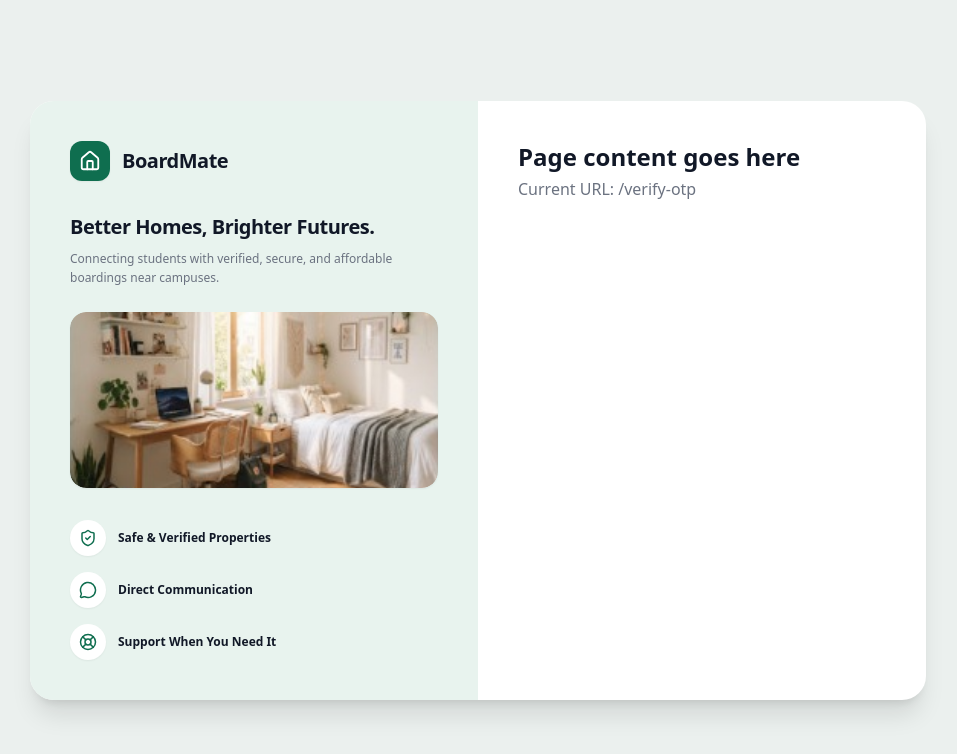
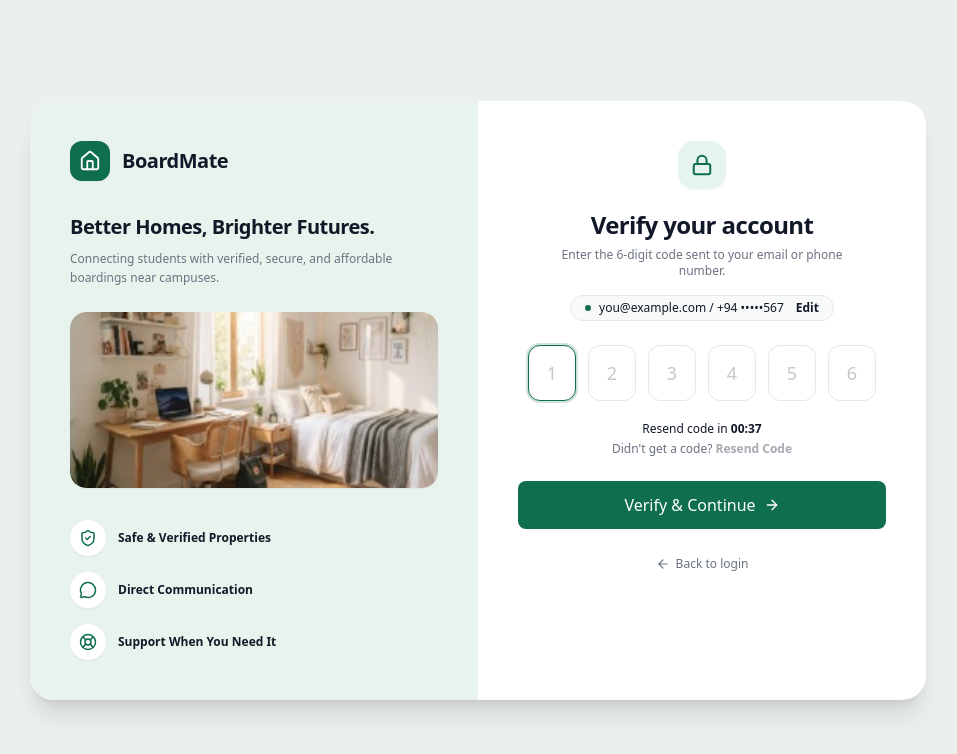
Before and after one commit to Esli-Fdo/BoardMate, a React app in the folder frontend/: page /verify-otp in a window 1280 px wide. Shown: the top 754 px of the page, without its empty margins (162-1119 px from the left). Built offline with nearby package versions, Linux system fonts and the light colour scheme; the HTML template or start-up script is replaced by a standard one.

Commit message:
Implement BoardMate verify account otp page

```diff
--- a/frontend/src/pages/auth/RegisterPage.jsx
+++ b/frontend/src/pages/auth/RegisterPage.jsx
@@ -96,7 +96,7 @@ function RegisterPage() {
     setTimeout(() => {
       setIsSubmitting(false)
       // Navigate to planned OTP verification route with registration context
-      navigate('/verify-otp', {
+      navigate('/verify-account', {
         state: {
           email,
           fullName,
--- /dev/null
+++ b/frontend/src/pages/auth/VerifyAccountPage.jsx
@@ -0,0 +1,265 @@
+import { useState, useRef, useEffect } from 'react'
+import { Link, useLocation, useNavigate } from 'react-router-dom'
+import { Lock, ArrowRight, ArrowLeft } from 'lucide-react'
+import Button from '../../components/common/Button'
+
+function VerifyAccountPage() {
+  const location = useLocation()
+  const navigate = useNavigate()
+
+  // 6 digit OTP boxes
+  const [otp, setOtp] = useState(['', '', '', '', '', ''])
+  const inputRefs = useRef([])
+
+  // Resend timer (initialized to 42s as in the Figma design)
+  const [countdown, setCountdown] = useState(42)
+  const canResend = countdown === 0
+  const [error, setError] = useState(null)
+  const [statusMessage, setStatusMessage] = useState(null)
+  const [isVerifying, setIsVerifying] = useState(false)
+
+  // Registration data passed via router state if available
+  const userEmail = location.state?.email || 'you@example.com'
+  const rawPhone = location.state?.phone || '77 123 4567'
+  const maskedPhone = rawPhone.length > 3 ? `+94 •••••${rawPhone.slice(-3)}` : '+94 •••••567'
+
+  // Countdown timer effect
+  useEffect(() => {
+    if (countdown > 0) {
+      const timer = setInterval(() => {
+        setCountdown((prev) => prev - 1)
+      }, 1000)
+      return () => clearInterval(timer)
+    }
+  }, [countdown])
+
+  // Focus the first input on page load
+  useEffect(() => {
+    inputRefs.current[0]?.focus()
+  }, [])
+
+  const handleChange = (index, value) => {
+    setError(null)
+    const sanitized = value.replace(/[^0-9]/g, '')
+
+    if (!sanitized) {
+      const newOtp = [...otp]
+      newOtp[index] = ''
+      setOtp(newOtp)
+      return
+    }
+
+    const newOtp = [...otp]
+    newOtp[index] = sanitized.slice(-1)
+    setOtp(newOtp)
+
+    // Automatically focus next input box
+    if (index < 5 && sanitized) {
+      inputRefs.current[index + 1]?.focus()
+    }
+  }
+
+  const handleKeyDown = (index, e) => {
+    if (e.key === 'Backspace') {
+      if (!otp[index] && index > 0) {
+        inputRefs.current[index - 1]?.focus()
+        const newOtp = [...otp]
+        newOtp[index - 1] = ''
+        setOtp(newOtp)
+      } else {
+        const newOtp = [...otp]
+        newOtp[index] = ''
+        setOtp(newOtp)
+      }
+    } else if (e.key === 'ArrowLeft' && index > 0) {
+      inputRefs.current[index - 1]?.focus()
+    } else if (e.key === 'ArrowRight' && index < 5) {
+      inputRefs.current[index + 1]?.focus()
+    }
+  }
+
+  const handlePaste = (e) => {
+    e.preventDefault()
+    setError(null)
+    const pasted = e.clipboardData.getData('text').replace(/[^0-9]/g, '').slice(0, 6)
+
+    if (pasted.length > 0) {
+      const newOtp = [...otp]
+      for (let i = 0; i < pasted.length; i++) {
+        newOtp[i] = pasted[i]
+      }
+      setOtp(newOtp)
+      const nextFocus = Math.min(pasted.length, 5)
+      inputRefs.current[nextFocus]?.focus()
+    }
+  }
+
+  const handleResend = () => {
+    if (!canResend) return
+    setCountdown(45)
+    setOtp(['', '', '', '', '', ''])
+    inputRefs.current[0]?.focus()
+    setStatusMessage({
+      type: 'info',
+      text: 'A new 6-digit code has been requested. (Backend service integration required for actual delivery).',
+    })
+  }
+
+  const handleVerify = (e) => {
+    e.preventDefault()
+    setError(null)
+    setStatusMessage(null)
+
+    const fullCode = otp.join('')
+    if (fullCode.length < 6) {
+      setError('Please enter all 6 digits of the verification code.')
+      return
+    }
+
+    setIsVerifying(true)
+
+    // Frontend validation & demo flow
+    setTimeout(() => {
+      setIsVerifying(false)
+      setStatusMessage({
+        type: 'success',
+        text: `Code "${fullCode}" validated locally! (Backend authentication endpoint pending).`,
+      })
+    }, 600)
+  }
+
+  return (
+    <div className="flex flex-col justify-center">
+      {/* Top Lock Badge */}
+      <div className="mx-auto flex h-12 w-12 items-center justify-center rounded-2xl bg-primary-soft text-primary shadow-xs">
+        <Lock size={22} className="stroke-[2.2]" />
+      </div>
+
+      {/* Headings */}
+      <div className="mt-5 text-center">
+        <h1 className="text-2xl font-bold tracking-tight text-ink">Verify your account</h1>
+        <p className="mx-auto mt-1.5 max-w-xs text-xs text-muted">
+          Enter the 6-digit code sent to your email or phone number.
+        </p>
+      </div>
+
+      {/* Target Contact Pill */}
+      <div className="mx-auto mt-4 inline-flex items-center gap-2 rounded-full border border-line bg-page px-3.5 py-1 text-xs text-ink">
+        <span className="h-1.5 w-1.5 rounded-full bg-primary" />
+        <span className="font-medium text-ink">
+          {userEmail} / {maskedPhone}
+        </span>
+        <button
+          type="button"
+          onClick={() => navigate('/signup')}
+          className="ml-1 font-semibold text-ink hover:underline"
+        >
+          Edit
+        </button>
+      </div>
+
+      {/* Status Notice */}
+      {statusMessage && (
+        <div className="mt-5 flex items-center justify-between rounded-xl bg-primary-soft p-3 text-xs text-primary">
+          <span>{statusMessage.text}</span>
+          <button
+            type="button"
+            onClick={() => setStatusMessage(null)}
+            className="ml-2 font-bold hover:opacity-70"
+          >
+            ×
+          </button>
+        </div>
+      )}
+
+      {/* OTP Form */}
+      <form onSubmit={handleVerify} className="mt-6" noValidate>
+        {/* 6 Digit Inputs */}
+        <div className="flex items-center justify-center gap-2.5 sm:gap-3">
+          {otp.map((digit, index) => (
+            <input
+              key={index}
+              ref={(el) => {
+                inputRefs.current[index] = el
+              }}
+              type="text"
+              inputMode="numeric"
+              pattern="[0-9]*"
+              maxLength={1}
+              autoComplete="one-time-code"
+              value={digit}
+              placeholder={String(index + 1)}
+              onChange={(e) => handleChange(index, e.target.value)}
+              onKeyDown={(e) => handleKeyDown(index, e)}
+              onPaste={handlePaste}
+              className={`h-13 w-11 rounded-xl border bg-white text-center text-lg font-bold text-ink placeholder:font-normal placeholder:text-muted/40 transition-all focus:outline-none focus:ring-2 sm:h-14 sm:w-12 ${
+                error
+                  ? 'border-danger focus:ring-danger/30'
+                  : 'border-line focus:border-primary focus:ring-primary/20'
+              }`}
+            />
+          ))}
+        </div>
+
+        {error && <p className="mt-3 text-center text-xs text-danger">{error}</p>}
+
+        {/* Resend Code Section */}
+        <div className="mt-5 text-center text-xs">
+          <p className="font-medium text-ink">
+            {countdown > 0 ? (
+              <>
+                Resend code in{' '}
+                <span className="font-bold">
+                  00:{countdown < 10 ? `0${countdown}` : countdown}
+                </span>
+              </>
+            ) : (
+              <span className="text-muted">You can now request a new code</span>
+            )}
+          </p>
+
+          <p className="mt-1 text-muted">
+            Didn&apos;t get a code?{' '}
+            <button
+              type="button"
+              onClick={handleResend}
+              disabled={!canResend}
+              className={`font-semibold transition-colors ${
+                canResend
+                  ? 'cursor-pointer text-primary hover:underline'
+                  : 'cursor-not-allowed text-muted/60'
+              }`}
+            >
+              Resend Code
+            </button>
+          </p>
+        </div>
+
+        {/* Verify & Continue Button */}
+        <Button
+          type="submit"
+          fullWidth
+          size="lg"
+          rightIcon={ArrowRight}
+          disabled={isVerifying}
+          className="mt-6"
+        >
+          {isVerifying ? 'Verifying...' : 'Verify & Continue'}
+        </Button>
+      </form>
+
+      {/* Return to Login */}
+      <div className="mt-6 text-center">
+        <Link
+          to="/login"
+          className="inline-flex items-center gap-1.5 text-xs font-medium text-muted transition-colors hover:text-ink"
+        >
+          <ArrowLeft size={14} />
+          <span>Back to login</span>
+        </Link>
+      </div>
+    </div>
+  )
+}
+
+export default VerifyAccountPage
--- a/frontend/src/routes/authRoutes.jsx
+++ b/frontend/src/routes/authRoutes.jsx
@@ -1,12 +1,14 @@
 import LoginPage from '../pages/auth/LoginPage'
 import RegisterPage from '../pages/auth/RegisterPage'
+import VerifyAccountPage from '../pages/auth/VerifyAccountPage'
 import PagePlaceholder from '../pages/home/PagePlaceholder'
 
 // Pages shown inside AuthLayout (split login card).
 export const authRoutes = [
   { path: '/login', element: <LoginPage /> },
   { path: '/signup', element: <RegisterPage /> },
-  { path: '/verify-otp', element: <PagePlaceholder /> },
+  { path: '/verify-account', element: <VerifyAccountPage /> },
+  { path: '/verify-otp', element: <VerifyAccountPage /> },
   { path: '/forgot-password', element: <PagePlaceholder /> },
   { path: '/admin/login', element: <LoginPage /> },
 ]
```
